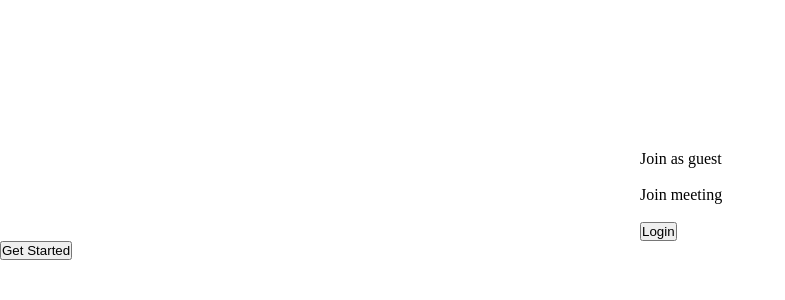
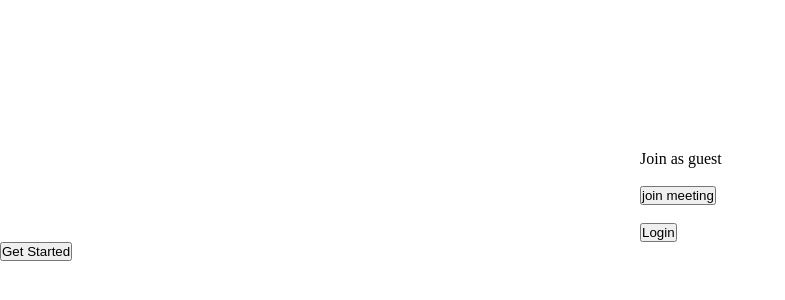
Before and after one commit to notebook16/Conference, a React (Vite) app in the folder frontend/: page / in a window 1280 px wide. Shown: the part 250-550 px from the top of the page, without its empty margins (0-785 px from the left). Built offline with nearby package versions, Linux system fonts and the light colour scheme.

Commit message:
fix prod9.0

```diff
--- a/frontend/environment.js
+++ b/frontend/environment.js
@@ -7,6 +7,7 @@ const server= is_prod ?
     "http://localhost:8000"
 
 
+    console.log(server);
 
 
 export default server;
--- a/frontend/src/pages/landing.jsx
+++ b/frontend/src/pages/landing.jsx
@@ -7,7 +7,11 @@ export default function LandingPage() {
       <nav>
         <p>Join as guest</p>
         <br/>
-        <p>Join meeting</p>
+        <div role="button">
+        <Link to="/home">
+          <button>join meeting</button>
+        </Link>
+      </div>
         <br/>
 
         <div role="button">
```
